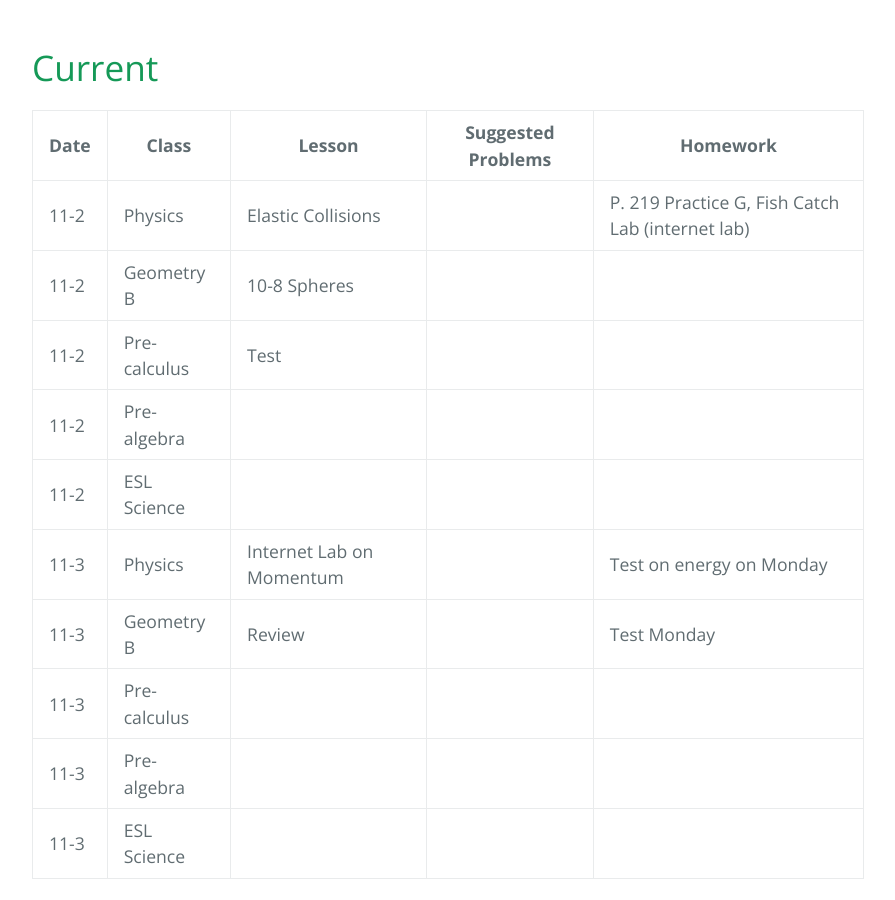
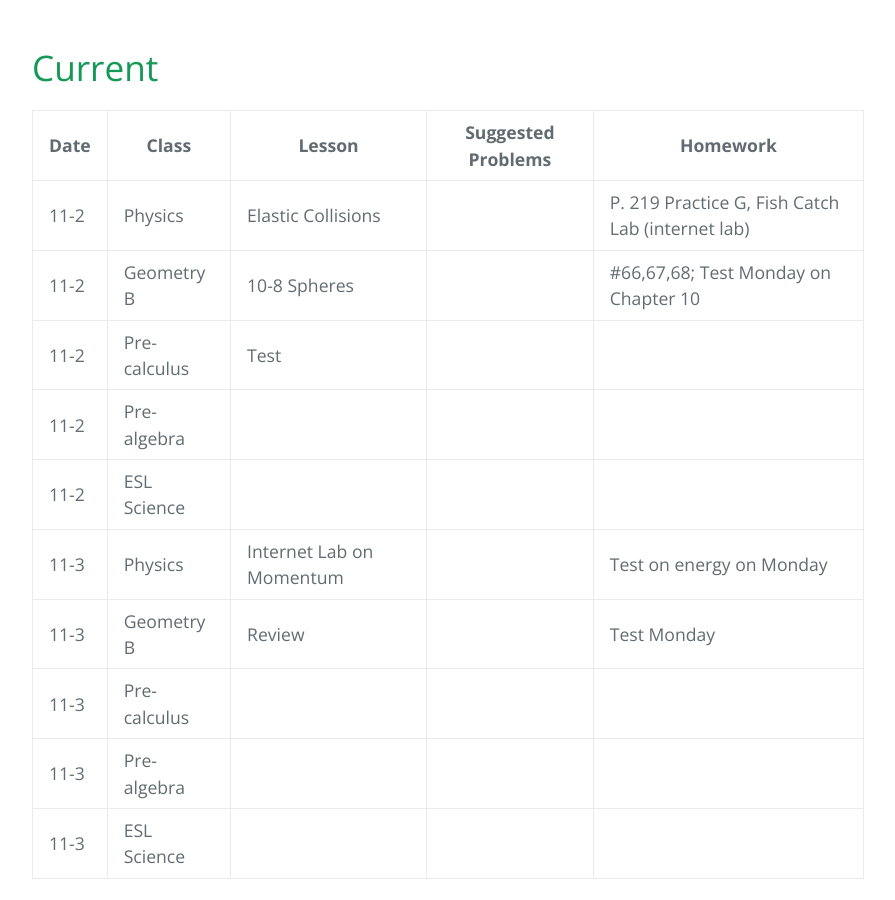
Before and after one commit to gpayoo/gpayoo, a Jekyll site: the page built from index.md, in a window 1280 px wide and 900 px high, scrolled down 458 px. Shown: the whole window, without its empty margins (192-1087 px from the left). Built offline with Jekyll 4.4.1, drawn with Linux system fonts in a browser that asks for light colours; our own code applies the rules of GitHub Pages for plain Markdown files.

Commit message:
Update index.md

```diff
--- a/index.md
+++ b/index.md
@@ -11,7 +11,7 @@ layout: default
 | Date | Class | Lesson | Suggested Problems | Homework |
 | ---- | ----- | ------ | -------- | ---
 | 11-2 | Physics | Elastic Collisions | |  P. 219 Practice G, Fish Catch Lab (internet lab)
-| 11-2 | Geometry B | 10-8 Spheres  | |   |
+| 11-2 | Geometry B | 10-8 Spheres  | |  #66,67,68; Test Monday on Chapter 10  |
 | 11-2 | Pre-calculus | Test | |
 | 11-2 | Pre-algebra |   | |
 | 11-2 | ESL Science |  |  |
```
